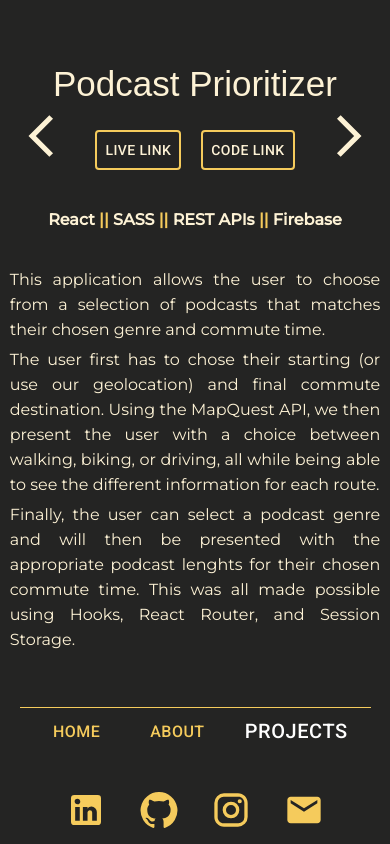
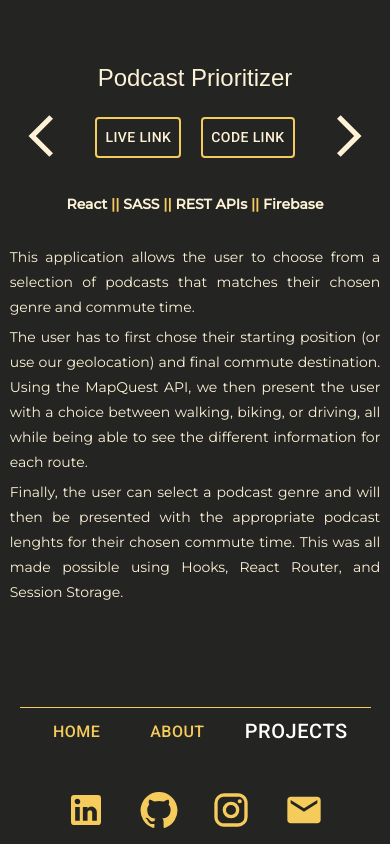
Before and after one commit to Koki001/finalPortfolio, a React (Create React App) app: page /projects in a window 390 px wide. Built offline with nearby package versions, Linux system fonts and the light colour scheme.

Commit message:
media queries

```diff
--- a/public/styles/main.css
+++ b/public/styles/main.css
@@ -790,7 +790,7 @@ template {
     margin-top: 5px;
   }
   .projectsContainer .projectView {
-    width: 80%;
+    width: 90%;
   }
 }
 @media (max-width: 500px) {
@@ -828,7 +828,7 @@ template {
     height: 100%;
   }
   .aboutContainer .aboutTop .aboutText p {
-    font-size: 18px;
+    font-size: 16px;
   }
   .aboutContainer .aboutTop .aboutText .skillHobbiesText {
     display: none;
@@ -866,6 +866,15 @@ template {
     justify-content: flex-start;
     height: 80%;
   }
+  .projectsContainer .projectView .singleProject h3 {
+    font-size: 24px;
+  }
+  .projectsContainer .projectView .singleProject h4 {
+    font-size: 14px;
+  }
+  .projectsContainer .projectView .singleProject p {
+    font-size: 14px;
+  }
   .projectsContainer .projectViewContainer {
     justify-content: flex-start;
     width: 100%;
@@ -879,5 +888,13 @@ template {
     right: 0;
   }
 }
+@media (max-width: 300px) {
+  .aboutContainer .aboutSkills {
+    display: none;
+  }
+  #root .aboutContainer {
+    justify-content: center;
+  }
+}
 
 /*# sourceMappingURL=main.css.map */
--- a/src/Components/PodcastProject.js
+++ b/src/Components/PodcastProject.js
@@ -28,7 +28,7 @@ const PodcastProject = function () {
       <p>
         This application allows the user to choose from a selection of podcasts
         that matches their chosen genre and commute time. <br />
-        <br /> The user first has to chose their starting (or use our
+        <br /> The user has to first chose their starting position (or use our
         geolocation) and final commute destination. Using the MapQuest API, we
         then present the user with a choice between walking, biking, or driving,
         all while being able to see the different information for each route.{" "}
--- a/src/Components/PokemonProject.js
+++ b/src/Components/PokemonProject.js
@@ -26,11 +26,7 @@ const PokemonProject = function () {
         HTML
       </h4>
       <p>
-        This project was made in collaboration with Yadavan Aravinthan during
-        Juno College's Web Dev Bootcamp. We used data from an API to bring
-        functionality to our site all while making sure it looks great on all
-        screen sizes! This site lets the user familiarize with or explore all
-        Pokemon.
+        A Pokedex application for Pokemon lovers and newcomers alike. Paired with a very simple and descriptive design, this application allows the user to familiarize themselves with every Pokemon in existence. <br /><br /> Using the PokeAPI, detailed Pokemon information is fetched and displayed, with the user having a choice to randomize the results or search for a specific Pokemon to look up their stats. There user can also choose to display several Pokemon at once with less detailed information, but is also given the option to directly visit Pokemon's official site for the specific Pokemon of their choosing.
       </p>
     </div>
   );
--- a/src/Components/WeatherProject.js
+++ b/src/Components/WeatherProject.js
@@ -26,8 +26,10 @@ const WeatherProject = function () {
       </h4>
       <p>
         Built using React JS and the OpenWeather API, the user can check the
-        weather forecast of any location they wish to search for. The
-        application has an easy-to-use interface and sound error handling.
+        weather forecast for any location in the database. There is an easy to
+        use drop-down menu for pre-filled country selections and an input for a
+        city. <br />
+        <br /> After submitting the search, the user is presented with a detailed weather card, as well as a four day forecast for that location. The application boasts sound error handling with custom pop-up boxes.
       </p>
     </div>
   );
--- a/src/scss/mediaQueries/_index.scss
+++ b/src/scss/mediaQueries/_index.scss
@@ -1,3 +1,4 @@
 @use "./max1000";
 @use "./max800";
 @use "./max500";
+@use "./_max300";
--- a/src/scss/mediaQueries/_max500.scss
+++ b/src/scss/mediaQueries/_max500.scss
@@ -29,10 +29,11 @@
     align-items: flex-start;
     .aboutTop {
       height: 50%;
+
       .aboutText {
         height: 100%;
         p {
-          font-size: 18px;
+          font-size: 16px;
         }
         .skillHobbiesText {
           display: none;
@@ -70,6 +71,15 @@
       .singleProject {
         justify-content: flex-start;
         height: 80%;
+        h3 {
+          font-size: 24px;
+        }
+        h4 {
+          font-size: 14px;
+        }
+        p {
+          font-size: 14px;
+        }
       }
     }
     .projectViewContainer {
--- a/src/scss/mediaQueries/_max800.scss
+++ b/src/scss/mediaQueries/_max800.scss
@@ -93,7 +93,7 @@
       }
     }
     .projectView {
-      width: 80%;
+      width: 90%;
     }
   }
 }
```
Also changed, not shown: src/scss/mediaQueries/_max300.scss (added, +8 -0 lines), 1 other file (tests, documents, lock files or other folders).
